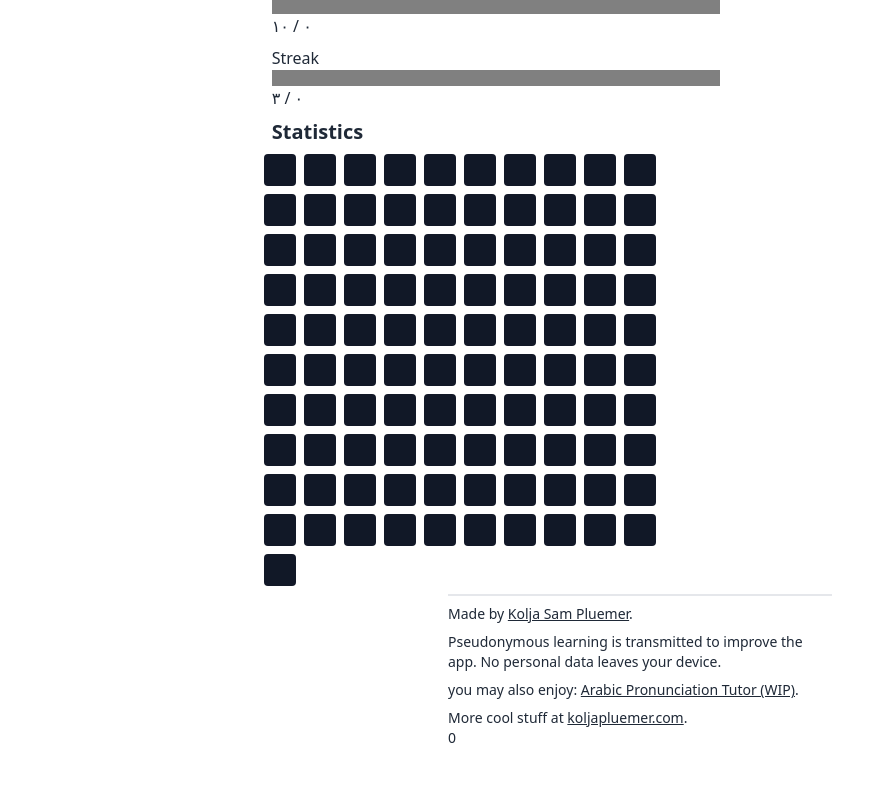
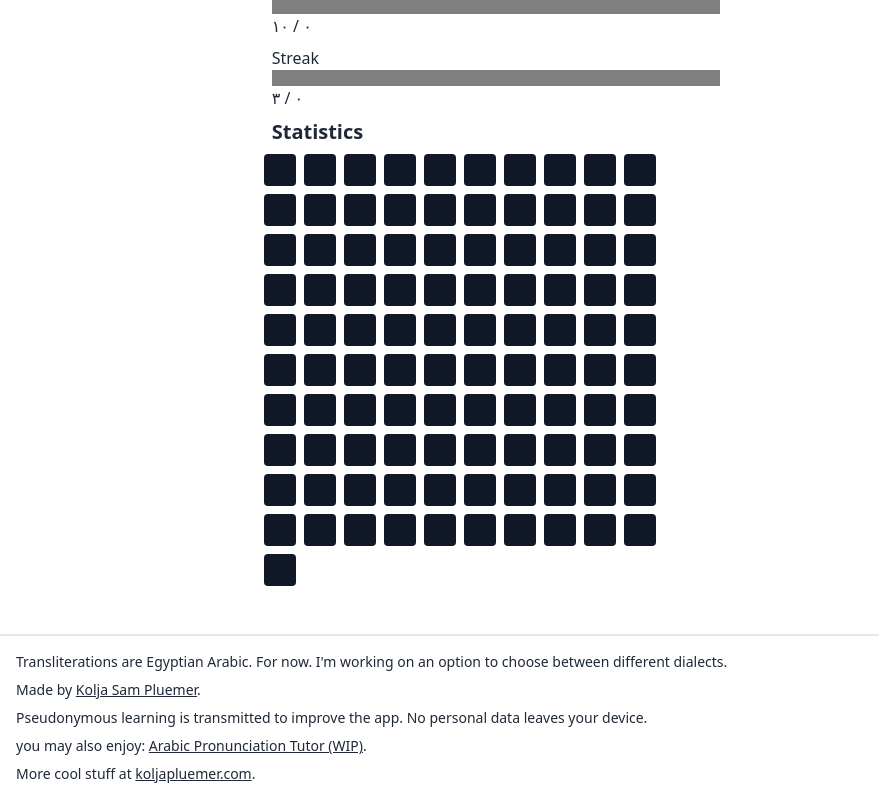
Before and after one commit to koljapluemer/arabic-numbers-practice, a Vue app: page / in a window 1280 px wide. Shown: the part 499-1299 px from the top of the page, without its empty margins (0-879 px from the left). Before the commit the page ends 1247 px from the top, so only its background shows below. Built offline with nearby package versions, Linux system fonts and the light colour scheme; no server answers.

Commit message:
add transliteration clarification

```diff
--- a/src/App.vue
+++ b/src/App.vue
@@ -473,8 +473,12 @@ function convertNumberToArabicScript(number) {
       </div>
     </div>
   </main>
-  <footer class="border-t-2 pt-2 w-full max-w-sm text-sm">
+  <footer class="border-t-2 mt-10 w-full p-4 text-sm">
     <ul class="flex flex-col gap-2">
+      <li>
+        Transliterations are Egyptian Arabic. For now. I'm working on an option
+        to choose between different dialects.
+      </li>
       <li>
         Made by
         <a class="underline" href="hello@koljapluemer.com">Kolja Sam Pluemer</a
@@ -499,7 +503,6 @@ function convertNumberToArabicScript(number) {
         >.
       </li>
     </ul>
-    {{ streak }}
   </footer>
 </template>
 
```
